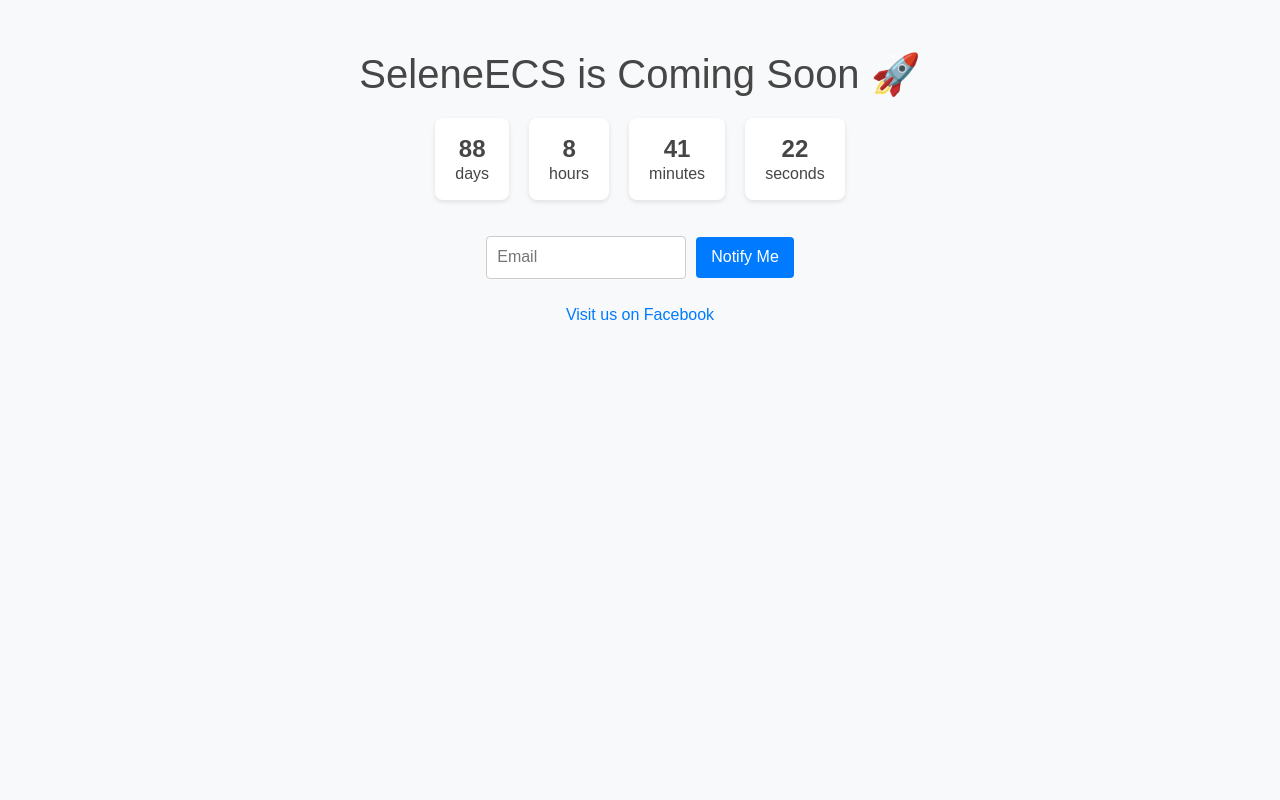
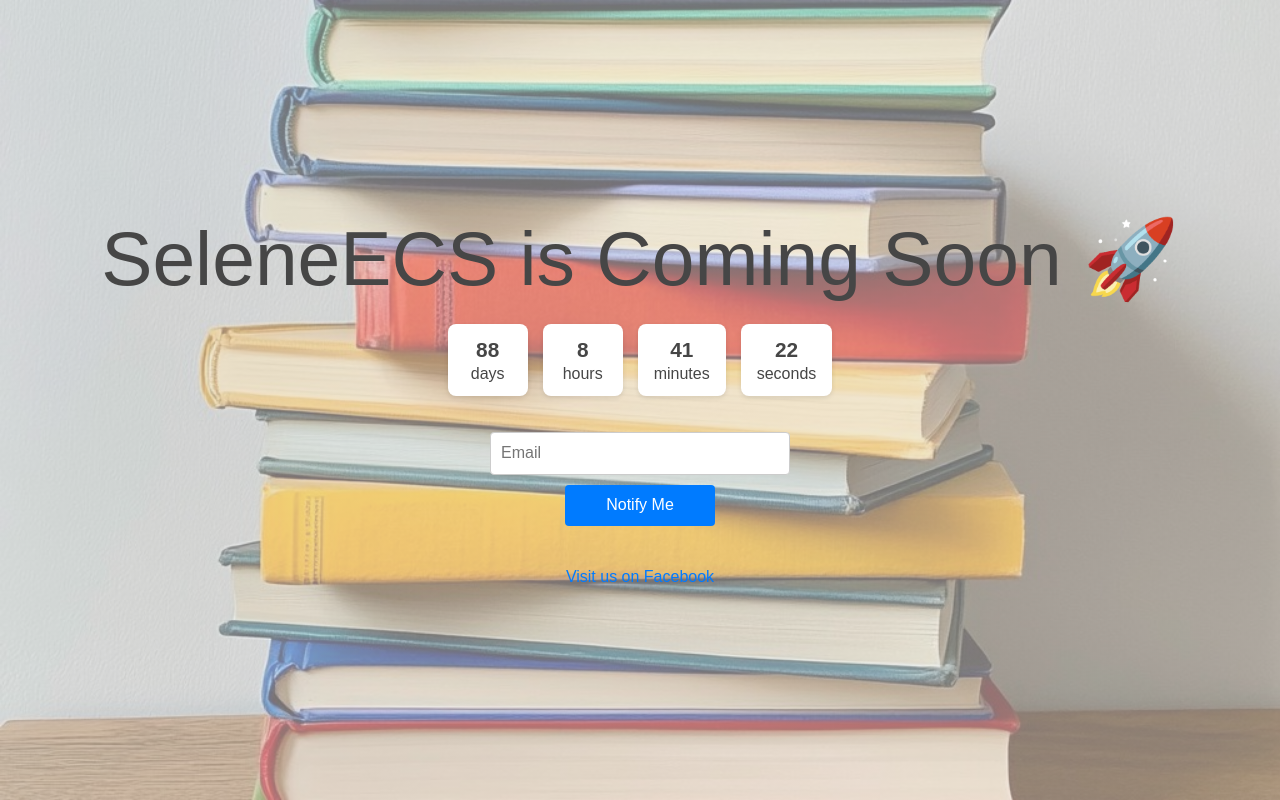
Before and after one commit to seleneecs/front-end, a React (Vite) app: page / in a window 1280 px wide. Built offline with nearby package versions, Linux system fonts and the light colour scheme; no server answers.

Commit message:
modified coming soon

```diff
--- /dev/null
+++ b/src/components/comingSoon.css
@@ -0,0 +1,82 @@
+.coming-soon-container {
+  text-align: center;
+  padding: 50px 20px;
+  font-family: Arial, sans-serif;
+   background:
+    linear-gradient(rgba(227, 227, 227, 0.5), rgba(227, 227, 227, 0.5)), /* bright grey overlay */
+    url("../assets/images/blackboard.jpg");
+  background-size: cover;
+  background-position: center;
+  min-height: 100vh;
+  display: flex;
+  flex-direction: column;
+  justify-content: center;
+}
+
+.coming-soon-heading {
+  font-size: 6vw;
+  margin-bottom: 20px;
+  max-width: 90%;
+  margin: 0 auto 20px;
+}
+
+.coming-soon-timer {
+  display: flex;
+  flex-wrap: wrap;
+  justify-content: center;
+  gap: 15px;
+  margin-bottom: 30px;
+}
+
+.time-box {
+  background-color: #fff;
+  padding: 12px 16px;
+  border-radius: 8px;
+  box-shadow: 0 2px 5px rgba(0, 0, 0, 0.1);
+  min-width: 80px;
+}
+
+.time {
+  font-size: 1.3rem;
+  display: block;
+  font-weight: bold;
+}
+
+.launched-text {
+  font-size: 1.2rem;
+  font-weight: bold;
+}
+
+.notify-form {
+  margin-bottom: 20px;
+  display: flex;
+  flex-direction: column;
+  align-items: center;
+  gap: 10px;
+}
+
+.notify-input {
+  padding: 10px;
+  width: 80%;
+  max-width: 300px;
+  border-radius: 4px;
+  border: 1px solid #ccc;
+}
+
+.notify-button {
+  padding: 10px 15px;
+  border: none;
+  background-color: #007bff;
+  color: #fff;
+  border-radius: 4px;
+  cursor: pointer;
+  width: 80%;
+  max-width: 150px;
+}
+
+.fb-link {
+  color: #007bff;
+  text-decoration: none;
+  font-size: 1rem;
+  margin-top: 15px;
+}
--- a/src/components/comingSoon.jsx
+++ b/src/components/comingSoon.jsx
@@ -1,4 +1,5 @@
 import React, { useEffect, useState } from "react";
+import "./comingSoon.css";
 
 const ComingSoon = () => {
   const calculateTimeLeft = () => {
@@ -6,78 +7,102 @@ const ComingSoon = () => {
     const now = new Date();
     const difference = targetDate - now;
 
-    let timeLeft = {};
-    if (difference > 0) {
-      timeLeft = {
+    if (difference <= 0) return {};
+
+    return {
       days: Math.floor(difference / (1000 * 60 * 60 * 24)),
       hours: Math.floor((difference / (1000 * 60 * 60)) % 24),
       minutes: Math.floor((difference / 1000 / 60) % 60),
       seconds: Math.floor((difference / 1000) % 60),
     };
-    }
-
-    return timeLeft;
   };
 
   const [timeLeft, setTimeLeft] = useState(calculateTimeLeft());
+  const [hasLaunched, setHasLaunched] = useState(Object.keys(timeLeft).length === 0);
   const [email, setEmail] = useState("");
+  const [loading, setLoading] = useState(false);
 
   useEffect(() => {
-    const timer = setTimeout(() => setTimeLeft(calculateTimeLeft()), 1000);
-    return () => clearTimeout(timer);
-  });
+    const interval = setInterval(() => {
+      const remaining = calculateTimeLeft();
+      setTimeLeft(remaining);
+      setHasLaunched(Object.keys(remaining).length === 0);
+    }, 1000);
+
+    return () => clearInterval(interval);
+  }, []);
+
+  const isValidEmail = (email) =>
+    /^[^\s@]+@[^\s@]+\.[^\s@]+$/.test(email);
 
   const handleSubmit = async (e) => {
     e.preventDefault();
+    if (!isValidEmail(email)) {
+      alert("Please enter a valid email address.");
+      return;
+    }
+
+    setLoading(true);
     try {
       const baseURL = import.meta.env.VITE_API_URL;
       const response = await fetch(`${baseURL}/launch/notify/me`, {
-        method: 'POST',
-        headers: { 'Content-Type': 'application/json' },
+        method: "POST",
+        headers: { "Content-Type": "application/json" },
         body: JSON.stringify({ email }),
       });
       const data = await response.json();
       alert(data.message);
-      setEmail('');
+      setEmail("");
     } catch (error) {
-      console.error('Error:', error);
-      alert('There was an error submitting your email.');
+      console.error("Error:", error);
+      alert("There was an error submitting your email.");
+    } finally {
+      setLoading(false);
     }
   };
 
   return (
-    <div style={styles.container}>
-      <h1 style={styles.heading}>SeleneECS is Coming Soon 🚀</h1>
-      {Object.keys(timeLeft).length > 0 ? (
-        <div style={styles.timer}>
+    <div className="coming-soon-container">
+      <h1 className="coming-soon-heading">SeleneECS is Coming Soon 🚀</h1>
+
+      {!hasLaunched ? (
+        <div className="coming-soon-timer">
           {Object.entries(timeLeft).map(([unit, value]) => (
-            <div key={unit} style={styles.timeBox}>
-              <span style={styles.time}>{value}</span>
+            <div key={unit} className="time-box">
+              <span className="time">{value}</span>
               <span>{unit}</span>
             </div>
           ))}
         </div>
       ) : (
-        <p style={styles.launched}>We're live!</p>
+        <p className="launched-text">We're live!</p>
       )}
 
-      <form onSubmit={handleSubmit} style={styles.form}>
+      <form onSubmit={handleSubmit} className="notify-form">
         <input
           type="email"
           placeholder="Email"
+          aria-label="Email address"
           value={email}
           required
           onChange={(e) => setEmail(e.target.value)}
-          style={styles.input}
+          className="notify-input"
         />
-        <button type="submit" style={styles.button}>Notify Me</button>
+        <button
+          type="submit"
+          className="notify-button"
+          disabled={loading}
+          style={{ opacity: loading ? 0.7 : 1 }}
+        >
+          {loading ? "Submitting..." : "Notify Me"}
+        </button>
       </form>
 
       <a
-        href="https://web.facebook.com/profile.php?id=61556763399546" // replace with actual page
+        href="https://web.facebook.com/profile.php?id=61556763399546"
         target="_blank"
         rel="noopener noreferrer"
-        style={styles.link}
+        className="fb-link"
       >
         Visit us on Facebook
       </a>
@@ -85,62 +110,4 @@ const ComingSoon = () => {
   );
 };
 
-const styles = {
-  container: {
-    textAlign: "center",
-    padding: "50px 20px",
-    fontFamily: "Arial, sans-serif",
-    backgroundColor: "#f8f9fa",
-    minHeight: "100vh",
-  },
-  heading: {
-    fontSize: "2.5rem",
-    marginBottom: "20px",
-  },
-  timer: {
-    display: "flex",
-    justifyContent: "center",
-    gap: "20px",
-    marginBottom: "30px",
-  },
-  timeBox: {
-    backgroundColor: "#fff",
-    padding: "15px 20px",
-    borderRadius: "8px",
-    boxShadow: "0 2px 5px rgba(0,0,0,0.1)",
-  },
-  time: {
-    fontSize: "1.5rem",
-    display: "block",
-    fontWeight: "bold",
-  },
-  form: {
-    marginBottom: "20px",
-  },
-  input: {
-    padding: "10px",
-    width: "200px",
-    marginRight: "10px",
-    borderRadius: "4px",
-    border: "1px solid #ccc",
-  },
-  button: {
-    padding: "10px 15px",
-    border: "none",
-    backgroundColor: "#007bff",
-    color: "#fff",
-    borderRadius: "4px",
-    cursor: "pointer",
-  },
-  link: {
-    color: "#007bff",
-    textDecoration: "none",
-    fontSize: "1rem",
-  },
-  launched: {
-    fontSize: "1.2rem",
-    fontWeight: "bold",
-  },
-};
-
 export default ComingSoon;
```
Lines whose indentation alone changed are shown as unchanged.
